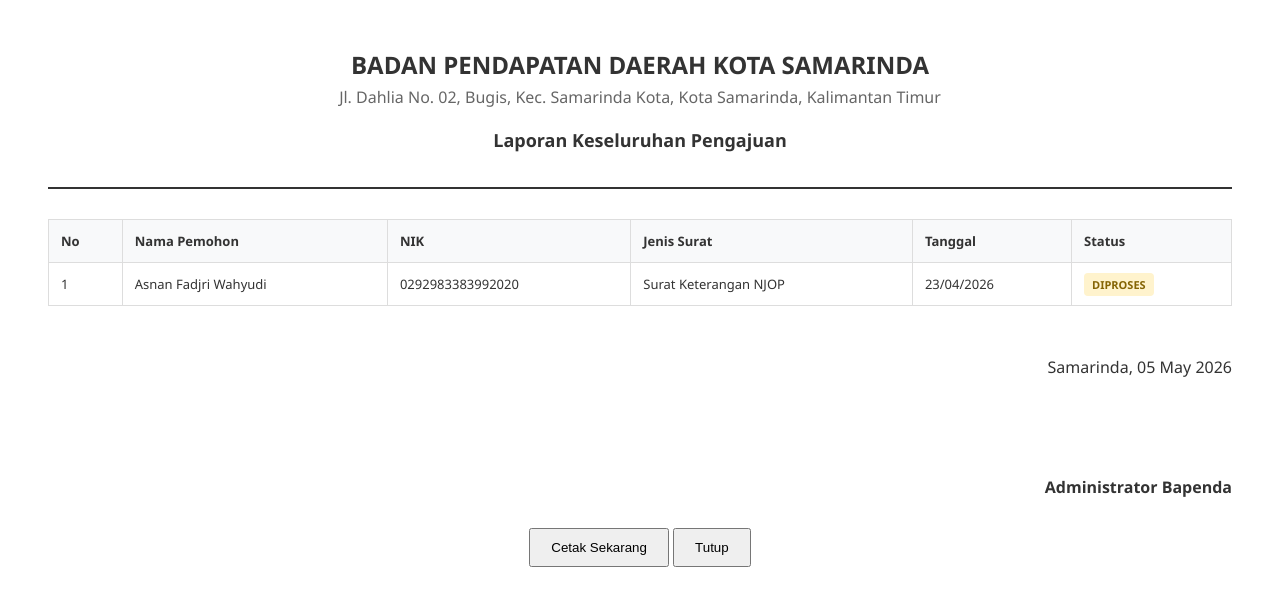
After one commit to Asnan09/bapenda_kota-samarinda, a PHP site: page /admin/laporan_cetak.php in a window 1280 px wide. The commit adds this page. Shown: the top 606 px of the page. Run offline with PHP 8.4, Linux system fonts and the light colour scheme; a user stored in the database is signed in; data comes from the database, SQL or seed files in the repository.

Commit message:
feat: implement admin management and reporting system for pengajuan data

```diff
--- a/admin/detail.php
+++ b/admin/detail.php
@@ -75,7 +75,6 @@ $dokumen_pbb = [
             </a>
         </nav>
         <div class="sidebar-bottom">
-            <a href="#"><span class="nav-icon"><svg width="18" height="18" fill="none" viewBox="0 0 24 24"><circle cx="12" cy="12" r="9" stroke="currentColor" stroke-width="1.8"/><path d="M12 8h.01M12 12v4" stroke="currentColor" stroke-width="1.8" stroke-linecap="round"/></svg></span>Bantuan</a>
             <a class="sidebar-logout" href="logout.php"><span class="nav-icon"><svg width="18" height="18" fill="none" viewBox="0 0 24 24"><path d="M17 16l4-4m0 0l-4-4m4 4H7m6 4v1a2 2 0 01-2 2H5a2 2 0 01-2-2V7a2 2 0 012-2h6a2 2 0 012 2v1" stroke="currentColor" stroke-width="1.8" stroke-linecap="round" stroke-linejoin="round"/></svg></span>Keluar</a>
         </div>
     </aside>
@@ -172,7 +171,11 @@ $dokumen_pbb = [
                             <option value="pending" <?php echo $data['status'] === 'pending' ? 'selected' : ''; ?>>Pending</option>
                             <option value="diproses" <?php echo $data['status'] === 'diproses' ? 'selected' : ''; ?>>Diproses</option>
                             <option value="selesai" <?php echo $data['status'] === 'selesai' ? 'selected' : ''; ?>>Selesai</option>
+                            <option value="ditolak" <?php echo $data['status'] === 'ditolak' ? 'selected' : ''; ?>>Ditolak</option>
                         </select>
+                    </label>
+                    <label style="margin-top: 15px; display: block;">Catatan / Alasan Penolakan
+                        <textarea name="keterangan" style="width: 100%; height: 80px; padding: 10px; border: 1px solid #ddd; border-radius: 4px; margin-top: 5px; font-family: inherit;"><?php echo htmlspecialchars($data['keterangan'] ?? ''); ?></textarea>
                     </label>
                     <button type="submit">Simpan Status</button>
                 </form>
--- a/admin/kelola_admin.php
+++ b/admin/kelola_admin.php
@@ -100,14 +100,8 @@ $hasil_admin = mysqli_query($koneksi, $query_admin);
                     <svg width="18" height="18" fill="none" viewBox="0 0 24 24"><path d="M16 21v-2a4 4 0 00-4-4H5a4 4 0 00-4 4v2M8.5 3a4 4 0 100 8 4 4 0 000-8zM20 8v6M23 11h-6" stroke="currentColor" stroke-width="1.8" stroke-linecap="round" stroke-linejoin="round"/></svg>
                 </span>Kelola Admin
             </a>
-            <a href="../index.php">
-                <span class="nav-icon">
-                    <svg width="18" height="18" fill="none" viewBox="0 0 24 24"><circle cx="12" cy="12" r="9" stroke="currentColor" stroke-width="1.8"/><path d="M12 8v4l3 3" stroke="currentColor" stroke-width="1.8" stroke-linecap="round"/></svg>
-                </span>Pajak Daerah
-            </a>
         </nav>
         <div class="sidebar-bottom">
-            <a href="#"><span class="nav-icon"><svg width="18" height="18" fill="none" viewBox="0 0 24 24"><circle cx="12" cy="12" r="9" stroke="currentColor" stroke-width="1.8"/><path d="M12 8h.01M12 12v4" stroke="currentColor" stroke-width="1.8" stroke-linecap="round"/></svg></span>Bantuan</a>
             <a class="sidebar-logout" href="logout.php"><span class="nav-icon"><svg width="18" height="18" fill="none" viewBox="0 0 24 24"><path d="M17 16l4-4m0 0l-4-4m4 4H7m6 4v1a2 2 0 01-2 2H5a2 2 0 01-2-2V7a2 2 0 012-2h6a2 2 0 012 2v1" stroke="currentColor" stroke-width="1.8" stroke-linecap="round" stroke-linejoin="round"/></svg></span>Keluar</a>
         </div>
     </aside>
--- /dev/null
+++ b/admin/laporan_cetak.php
@@ -0,0 +1,89 @@
+<?php
+// admin/laporan_cetak.php
+session_start();
+if (!isset($_SESSION['admin_id'])) {
+    header("Location: login.php");
+    exit;
+}
+include "../koneksi.php";
+
+$id = (int)($_GET['id'] ?? 0);
+if ($id > 0) {
+    // Cetak per data
+    $query = "SELECT * FROM pengajuan WHERE id = $id";
+    $title = "Detail Pengajuan #$id";
+} else {
+    // Cetak semua (laporan global)
+    $query = "SELECT * FROM pengajuan ORDER BY tanggal DESC";
+    $title = "Laporan Keseluruhan Pengajuan";
+}
+
+$hasil = mysqli_query($koneksi, $query);
+?>
+<!DOCTYPE html>
+<html lang="id">
+<head>
+    <meta charset="UTF-8">
+    <title><?php echo $title; ?></title>
+    <style>
+        body { font-family: 'Segoe UI', Tahoma, Geneva, Verdana, sans-serif; padding: 40px; color: #333; }
+        .header { text-align: center; border-bottom: 2px solid #333; padding-bottom: 20px; margin-bottom: 30px; }
+        .header h1 { margin: 0; font-size: 24px; text-transform: uppercase; }
+        .header p { margin: 5px 0 0; color: #666; }
+        table { width: 100%; border-collapse: collapse; margin-top: 20px; }
+        th, td { border: 1px solid #ddd; padding: 12px; text-align: left; font-size: 13px; }
+        th { background-color: #f8f9fa; font-weight: bold; }
+        .status { padding: 4px 8px; border-radius: 4px; font-size: 11px; font-weight: bold; text-transform: uppercase; }
+        .status.pending { background: #eee; }
+        .status.diproses { background: #fff3cd; color: #856404; }
+        .status.selesai { background: #d4edda; color: #155724; }
+        @media print {
+            .no-print { display: none; }
+            body { padding: 0; }
+        }
+    </style>
+</head>
+<body onload="window.print()">
+    <div class="header">
+        <h1>Badan Pendapatan Daerah Kota Samarinda</h1>
+        <p>Jl. Dahlia No. 02, Bugis, Kec. Samarinda Kota, Kota Samarinda, Kalimantan Timur</p>
+        <h2 style="margin-top: 20px; font-size: 18px;"><?php echo $title; ?></h2>
+    </div>
+
+    <table>
+        <thead>
+            <tr>
+                <th>No</th>
+                <th>Nama Pemohon</th>
+                <th>NIK</th>
+                <th>Jenis Surat</th>
+                <th>Tanggal</th>
+                <th>Status</th>
+            </tr>
+        </thead>
+        <tbody>
+            <?php $no = 1; while($row = mysqli_fetch_assoc($hasil)): ?>
+            <tr>
+                <td><?php echo $no++; ?></td>
+                <td><?php echo htmlspecialchars($row['nama']); ?></td>
+                <td><?php echo htmlspecialchars($row['nik']); ?></td>
+                <td><?php echo htmlspecialchars($row['jenis_surat']); ?></td>
+                <td><?php echo date('d/m/Y', strtotime($row['tanggal'])); ?></td>
+                <td><span class="status <?php echo $row['status']; ?>"><?php echo $row['status']; ?></span></td>
+            </tr>
+            <?php endwhile; ?>
+        </tbody>
+    </table>
+
+    <div style="margin-top: 50px; text-align: right;">
+        <p>Samarinda, <?php echo date('d F Y'); ?></p>
+        <br><br><br>
+        <p><strong>Administrator Bapenda</strong></p>
+    </div>
+
+    <div class="no-print" style="margin-top: 30px; text-align: center;">
+        <button onclick="window.print()" style="padding: 10px 20px; cursor: pointer;">Cetak Sekarang</button>
+        <button onclick="window.close()" style="padding: 10px 20px; cursor: pointer;">Tutup</button>
+    </div>
+</body>
+</html>
--- a/index.php
+++ b/index.php
@@ -113,8 +113,8 @@
 
     <footer class="site-footer">
         <div>
-            <h3>BAPENDA SAMARINDA</h3>
-            <p>Portal layanan administrasi perpajakan daerah yang mudah dan transparan.</p>
+            <h3>SIAP-PBB</h3>
+            <p>Sistem Informasi Akses Pajak PBB.</p>
         </div>
         <div class="footer-links">
             <a href="#">Kebijakan Privasi</a>
--- a/koneksi.php
+++ b/koneksi.php
@@ -51,7 +51,7 @@ function kolom_ada($koneksi, $tabel, $kolom)
     $data = mysqli_fetch_assoc($hasil);
     mysqli_stmt_close($stmt);
 
-    return (int)($data['total'] ?? 0) > 0;
+    return (int) ($data['total'] ?? 0) > 0;
 }
 
 $bootstrap_flag = __DIR__ . DIRECTORY_SEPARATOR . '.schema_pbb_ready';
@@ -116,7 +116,7 @@ if (!file_exists($bootstrap_flag)) {
     }
 
     $jumlah_admin = mysqli_fetch_assoc(mysqli_query($koneksi, "SELECT COUNT(*) AS total FROM admin"));
-    if ((int)($jumlah_admin['total'] ?? 0) === 0) {
+    if ((int) ($jumlah_admin['total'] ?? 0) === 0) {
         $username_default = 'admin';
         $password_hash = '$2y$10$kl/jpdvW9X0Rn54dl81kluQ5A5nydvBcYtXxrw8fhl0UGiA5T7ePG';
         $stmt_admin = mysqli_prepare($koneksi, "INSERT INTO admin (username, password) VALUES (?, ?)");
```
Also changed, not shown: admin/data_pengajuan.php (+18 -22 lines), admin/update_status.php (+15 -7 lines), cek_status.php (+11 -3 lines).
